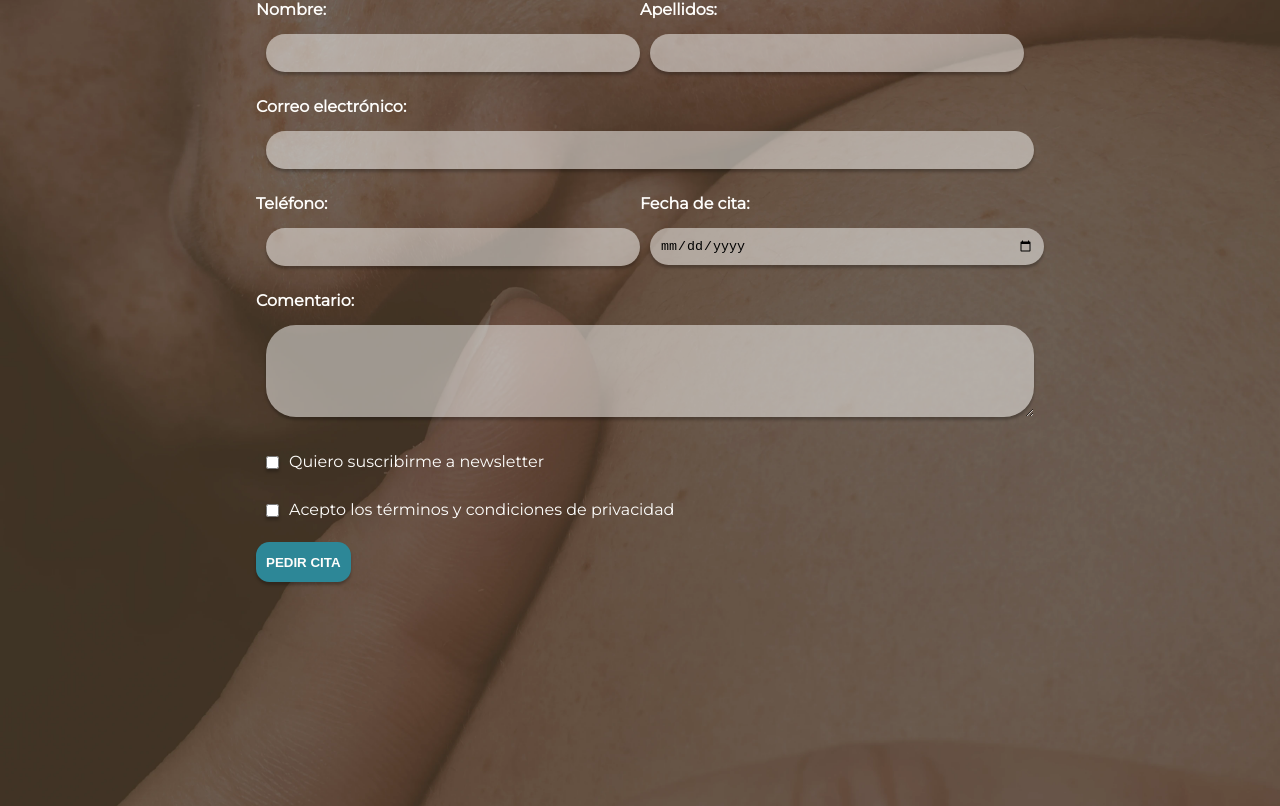
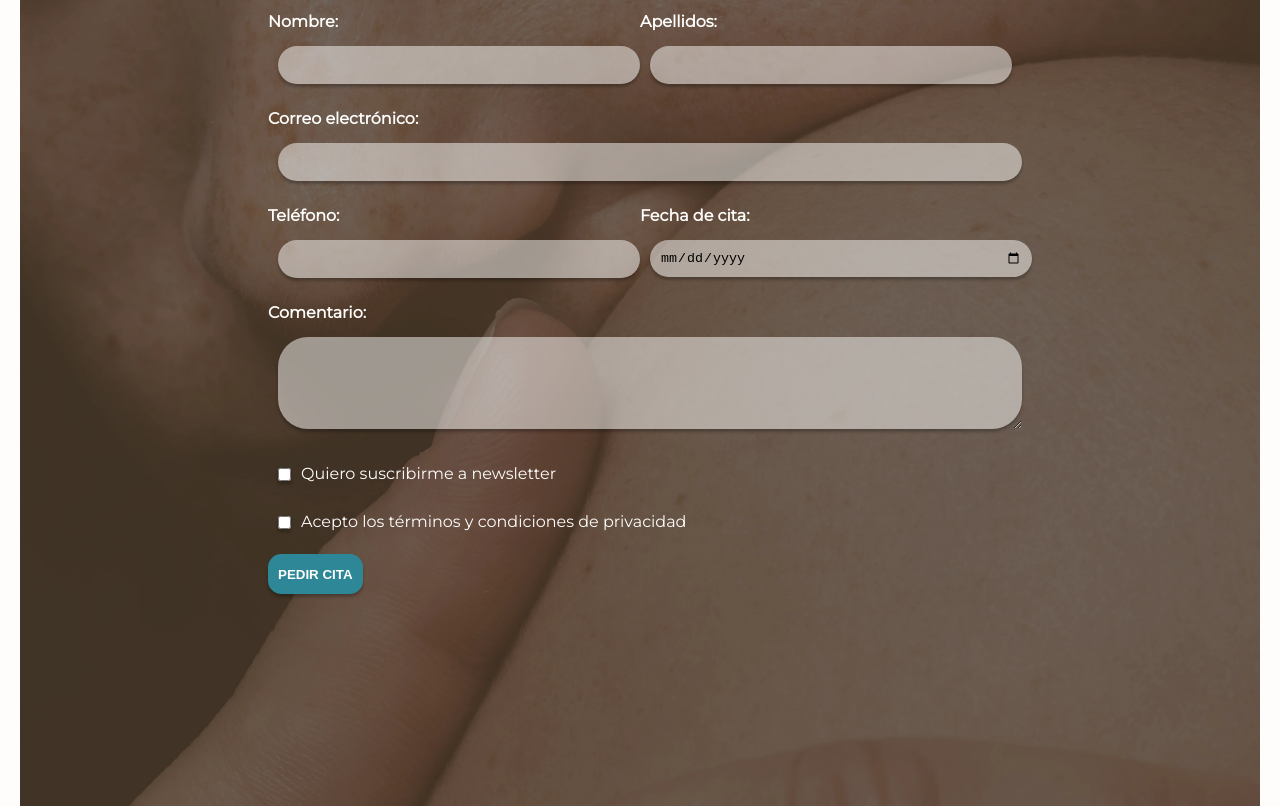
Before and after one commit to mertejada/clinicaSerentis_DIW, a website built with Parcel: page src/html/cita.html in a window 1280 px wide. Shown: the part 443-1249 px from the top of the page. Built offline with nearby package versions, Linux system fonts and the light colour scheme.

Commit message:
sass parcel error solves

```diff
--- a/src/styles/_global.scss
+++ b/src/styles/_global.scss
@@ -4,7 +4,7 @@ body {
     font-family: $font-text;
     background-color: $color-white;
     color: $color-black;
-    margin: 0;
+    margin: 20px;
     padding: 0;
     box-sizing: border-box;
 }
```
Also changed, not shown: package.json (+5 -8 lines), 1 other file.
